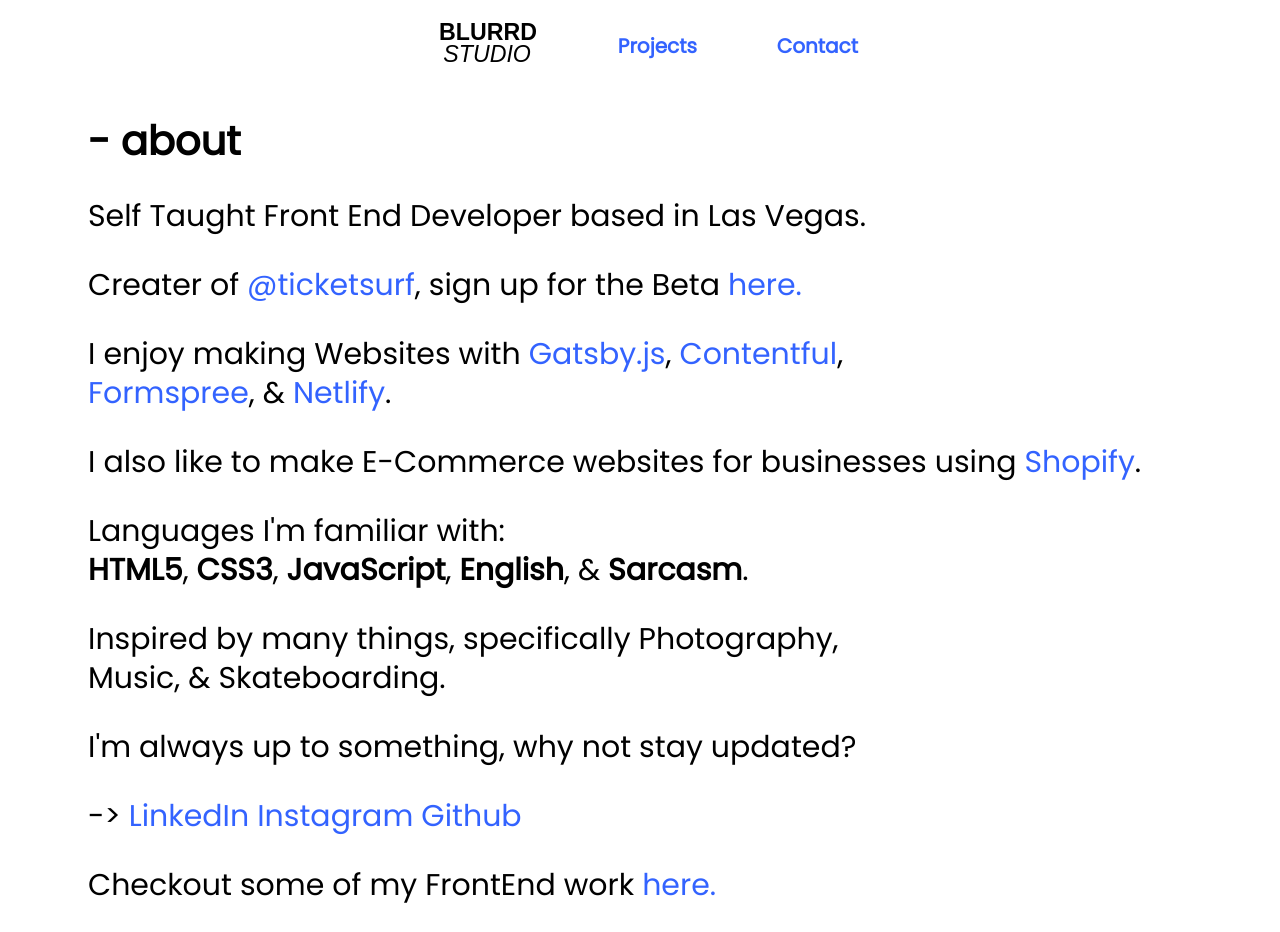
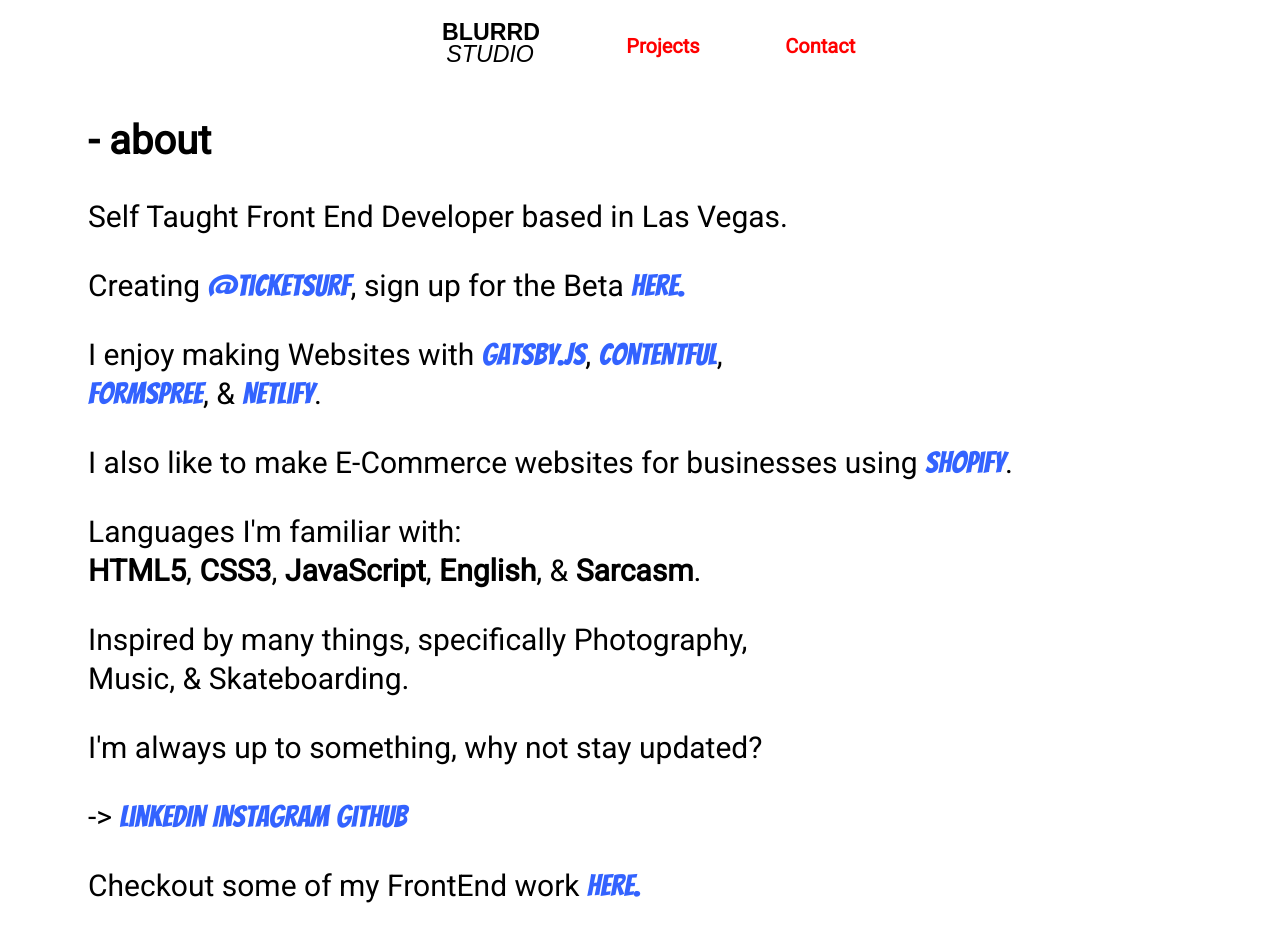
Before and after one commit to miltonisblurrd/portfolio, a Gatsby site: page / in a window 1280 px wide. Shown: the top 932 px of the page. Built offline with nearby package versions, Linux system fonts and the light colour scheme; Gatsby itself is replaced by a stand-in of ours; a web font is replaced by a local one.

Commit message:
Initial Commit

```diff
--- a/src/components/Card.css
+++ b/src/components/Card.css
@@ -7,7 +7,7 @@
   box-shadow: 0px 30px 40px rgba(7, 0, 36, 0.13);
   display: grid;
   grid-template-rows: 1fr 1fr;
-  transition: cubic-bezier(0.2, 0.8, 0.2, 1);
+  transition: 0.8s cubic-bezier(0.2, 0.8, 0.2, 1);
 }
 .Card:hover {
   transform: scale(1.1, 1.1);
--- a/src/components/Form/Form.css
+++ b/src/components/Form/Form.css
@@ -1,6 +1,4 @@
 .main {
-
-
 }
 
 .formGroup {
@@ -8,15 +6,15 @@
   text-align: center;
 }
 
-
 .formTitle {
-    Font-size: 50px;
+  font-family: 'ZCOOL KuaiLe', cursive;
+  font-family: 'Bangers', cursive;
+  font-size: 50px;
   text-align: left;
   background: linear-gradient(104deg, rgb(69, 128, 255) 0%, #3363ff 100%);
   -webkit-background-clip: text;
   -webkit-text-fill-color: transparent;
 }
-
 
 .inputGroup {
   width: 100%;
@@ -43,7 +41,6 @@
   box-shadow: 0px 30px 40px rgba(7, 0, 36, 0.13);
 }
 
-
 .buttonForm {
   background: linear-gradient(104deg, rgb(69, 128, 255) 0%, #3363ff 100%);
   box-shadow: 0px 30px 40px rgba(7, 0, 36, 0.13);
@@ -53,7 +50,7 @@
   font-size: 24px;
   justify-self: center;
   transition: 0.8s cubic-bezier(0.2, 0.8, 0.2, 1);
-    margin-top:20px;
+  margin-top: 20px;
 }
 .buttonForm:hover {
   box-shadow: 0 20px 40px rgba(0, 0, 0, 0.384);
--- a/src/components/Header.css
+++ b/src/components/Header.css
@@ -1,3 +1,5 @@
+@import url('https://fonts.googleapis.com/css?family=Roboto');
+
 .Header {
   position: fixed;
   width: 100%;
@@ -16,8 +18,10 @@
 }
 
 .Header a {
+  font-family: 'Roboto', sans-serif;
   font-weight: 700;
   font-size: 20px;
+  color: red;
 }
 
 @media (max-wdith: 640px) {
--- a/src/components/layout.css
+++ b/src/components/layout.css
@@ -1,7 +1,7 @@
-@import url('https://fonts.googleapis.com/css?family=Poppins');
+@import url('https://fonts.googleapis.com/css?family=Bangers|ZCOOL+KuaiLe');
 
 body {
-  font-family: 'Poppins', sans-serif;
+  font-family: 'Roboto', sans-serif;
   font-size: 30px;
   -webkit-font-smoothing: antialiased;
   line-height: 1.3;
@@ -21,7 +21,8 @@
 a {
   color: #3363ff;
   text-decoration: none;
-  font-weight: 750px;
+  font-family: 'ZCOOL KuaiLe', cursive;
+  font-family: 'Bangers', cursive;
 }
 a:hover {
   color: transparent;
--- a/src/pages/index.js
+++ b/src/pages/index.js
@@ -3,27 +3,54 @@
 
 import Layout from '../components/layout'
 import SEO from '../components/seo'
-import Main from '../components/Form/Form.js';
+import Main from '../components/Form/Form.js'
 
 const IndexPage = () => (
   <Layout>
     <SEO title="Home" keywords={[`gatsby`, `application`, `react`]} />
-      <div className="textGroup">
-          <h1>- about</h1>
-          <p>Self Taught Front End Developer based in Las Vegas.</p>
-          <p>Creater of <a href="https://www.instagram.com/ticketsurf/">@ticketsurf</a>, sign up for the Beta <a href="https://ticketsurf.io/">here.</a></p>
-          <p>I enjoy making Websites with <a href="https://www.gatsbyjs.org/">Gatsby.js</a>, <a href="https://www.contentful.com/">Contentful</a>,<br /><a href="https://formspree.io/#setup">Formspree</a>, & <a href="https://www.netlify.com/">Netlify</a>. </p>
-          <p> I also like to make E-Commerce websites for businesses using <a href="https://www.shopify.com/">Shopify</a>. </p>
-          <p>Languages I'm familiar with:<br /><b>HTML5</b>, <b>CSS3</b>, <b>JavaScript</b>, <b>English</b>, & <b>Sarcasm</b>. </p>
-          <p>Inspired by many things, specifically Photography,<br />Music, & Skateboarding.</p>
-          <p>I'm always up to something, why not stay updated?</p>
-          <p>-> <a href="www.linkedin.com/in/miltonamaya">LinkedIn</a> <a href="https://www.instagram.com/miltonisblurrd/">Instagram</a> <a href="https://github.com/miltonisblurrd">Github</a></p>
+    <div className="textGroup">
+      <h1>- about</h1>
+      <p>Self Taught Front End Developer based in Las Vegas.</p>
+      <p>
+        Creating <a href="https://www.instagram.com/ticketsurf/">@ticketsurf</a>
+        , sign up for the Beta <a href="https://ticketsurf.io/">here.</a>
+      </p>
+      <p>
+        I enjoy making Websites with{' '}
+        <a href="https://www.gatsbyjs.org/">Gatsby.js</a>,{' '}
+        <a href="https://www.contentful.com/">Contentful</a>,<br />
+        <a href="https://formspree.io/#setup">Formspree</a>, &{' '}
+        <a href="https://www.netlify.com/">Netlify</a>.{' '}
+      </p>
+      <p>
+        {' '}
+        I also like to make E-Commerce websites for businesses using{' '}
+        <a href="https://www.shopify.com/">Shopify</a>.{' '}
+      </p>
+      <p>
+        Languages I'm familiar with:
+        <br />
+        <b>HTML5</b>, <b>CSS3</b>, <b>JavaScript</b>, <b>English</b>, &{' '}
+        <b>Sarcasm</b>.{' '}
+      </p>
+      <p>
+        Inspired by many things, specifically Photography,
+        <br />
+        Music, & Skateboarding.
+      </p>
+      <p>I'm always up to something, why not stay updated?</p>
+      <p>
+        -> <a href="www.linkedin.com/in/miltonamaya">LinkedIn</a>{' '}
+        <a href="https://www.instagram.com/miltonisblurrd/">Instagram</a>{' '}
+        <a href="https://github.com/miltonisblurrd">Github</a>
+      </p>
 
-          <p>Checkout some of my FrontEnd work <Link to="/page-2/">here.</Link> </p>
+      <p>
+        Checkout some of my FrontEnd work <Link to="/page-2/">here.</Link>{' '}
+      </p>
 
-
-          <Main name="contactForm"/>
-       </div>
+      <Main name="contactForm" />
+    </div>
   </Layout>
 )
 
--- a/src/pages/page2.css
+++ b/src/pages/page2.css
@@ -67,9 +67,10 @@
   padding: 9px 20px;
   border: 1px solid rgba(0, 0, 0, 0.212);
   border-radius: 20px;
-  transition: cubic-bezier(0.2, 0.8, 0.2, 1);
+  transition: 0.8s cubic-bezier(0.2, 0.8, 0.2, 1);
 }
 .breakdown:hover {
+  color: #3363ff;
   transform: translateY(-20px);
   box-shadow: 0 40px 70px rgba(2, 0, 12, 0.377);
 }
--- a/src/pages/page4.js
+++ b/src/pages/page4.js
@@ -27,7 +27,7 @@
 
       <h2 className="headerSub">
         {' '}
-        Tools I used to Design <br /> & bring this to Life?{' '}
+        Tools I used to Design <br /> & begin bringing this to Life?{' '}
       </h2>
 
       <div className="pizzaGoSummary">
```
Also changed, not shown: src/pages/page3.css (+11 -4 lines). Lines whose indentation alone changed are shown as unchanged.
